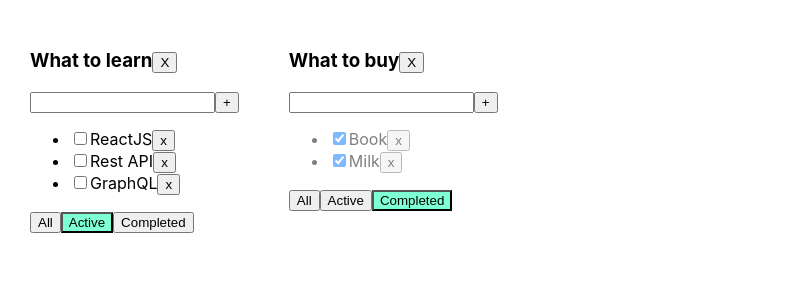
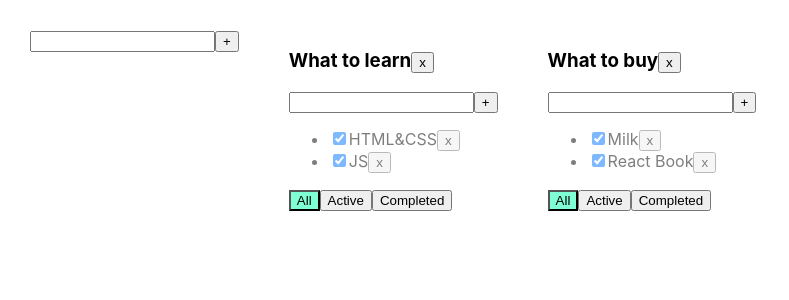
Before and after one commit to ivan-kevra/todolist, a React (Create React App) app: page / in a window 1280 px wide. Shown: the top 300 px of the page, without its empty margins (0-789 px from the left). Built offline with nearby package versions, Linux system fonts and the light colour scheme.

Commit message:
6th week

```diff
--- /dev/null
+++ b/src/AddItemForm.tsx
@@ -0,0 +1,40 @@
+import React, {ChangeEvent, KeyboardEvent, useState} from "react";
+
+type AddItemFormPropsType = {
+    addItem: (title: string) => void
+    id: string
+}
+
+export const AddItemForm = (props: AddItemFormPropsType) => {
+    let [title, setTitle] = useState("")
+    let [error, setError] = useState<string | null>(null)
+    const onChangeHandler = (e: ChangeEvent<HTMLInputElement>) => {
+        setTitle(e.currentTarget.value)
+    }
+    const onKeyPressHandler = (e: KeyboardEvent<HTMLInputElement>) => {
+        setError(null);
+        if (e.charCode === 13) {
+            addTask();
+        }
+    }
+    const addTask = () => {
+        let newTitle = title.trim();
+        if (newTitle !== "") {
+            props.addItem(newTitle);
+            setTitle("");
+        } else {
+            setError("Title is required");
+        }
+    }
+    return (
+        <div>
+            <input value={title}
+                   onChange={onChangeHandler}
+                   onKeyPress={onKeyPressHandler}
+                   className={error ? "error" : ""}
+            />
+            <button onClick={addTask}>+</button>
+            {error && <div className="error-message">{error}</div>}
+        </div>)
+
+}
--- a/src/App.tsx
+++ b/src/App.tsx
@@ -1,94 +1,139 @@
 import React, {useState} from 'react';
 import './App.css';
-import {Todolist} from './Todolist';
+import {TaskType, Todolist} from './Todolist';
 import {v1} from 'uuid';
+import {AddItemForm} from "./AddItemForm";
 
 export type FilterValuesType = "all" | "active" | "completed";
+type TodolistType = {
+    id: string
+    title: string
+    filter: FilterValuesType
+}
 
-type TodolistType = {
-    id: string,
-    title: string,
-    filter: FilterValuesType
+type TasksStateType = {
+    [key: string]: Array<TaskType>
 }
 
 
 function App() {
+    let todolistId1 = v1();
+    let todolistId2 = v1();
 
+    let [todoLists, setTodoLists] = useState<Array<TodolistType>>([
+        {id: todolistId1, title: "What to learn", filter: "all"},
+        {id: todolistId2, title: "What to buy", filter: "all"}
+    ])
 
-    function removeTask(id: string, todoListId: string) {
-        let tasks = tasksObj[todoListId]
-        let filteredTasks = tasks.filter(t => t.id != id);
-        tasksObj[todoListId] = filteredTasks;
+    let [tasksObj, setTasksObj] = useState<TasksStateType>({
+        [todolistId1]: [
+            {id: v1(), title: "HTML&CSS", isDone: true},
+            {id: v1(), title: "JS", isDone: true}
+        ],
+        [todolistId2]: [
+            {id: v1(), title: "Milk", isDone: true},
+            {id: v1(), title: "React Book", isDone: true}
+        ]
+    });
 
-        setTasks({...tasksObj});
+    function removeTask(id: string, todolistId: string) {
+        //достанем нужный массив по todolistId:
+        let todolistTasks = tasksObj[todolistId];
+        // перезапишем в этом объекте массив для нужного тудулиста отфилтрованным массивом:
+        tasksObj[todolistId] = todolistTasks.filter(t => t.id != id);
+        // засетаем в стейт копию объекта, чтобы React отреагировал перерисовкой
+        setTasksObj({...tasksObj});
     }
 
-    function addTask(title: string, todoListId: string) {
+    function addTask(title: string, todolistId: string) {
         let task = {id: v1(), title: title, isDone: false};
-        let tasks = tasksObj[todoListId];
-        let newTasks = [task, ...tasks];
-        tasksObj[todoListId] = newTasks;
-        setTasks({...tasksObj});
+        //достанем нужный массив по todolistId:
+        let todolistTasks = tasksObj[todolistId];
+        // перезапишем в этом объекте массив для нужного тудулиста копией, добавив в начало новую таску:
+        tasksObj[todolistId] = [task, ...todolistTasks];
+        // засетаем в стейт копию объекта, чтобы React отреагировал перерисовкой
+        setTasksObj({...tasksObj});
     }
 
-    function changeStatus(taskId: string, isDone: boolean, todoListId: string) {
-        let tasks = tasksObj[todoListId];
-        let task = tasks.find(t => t.id === taskId);
+    function changeStatus(id: string, isDone: boolean, todolistId: string) {
+        //достанем нужный массив по todolistId:
+        let todolistTasks = tasksObj[todolistId];
+        // найдём нужную таску:
+        let task = todolistTasks.find(t => t.id === id);
+        //изменим таску, если она нашлась
         if (task) {
             task.isDone = isDone;
-            setTasks({...tasksObj})
+            // засетаем в стейт копию объекта, чтобы React отреагировал перерисовкой
+            setTasksObj({...tasksObj});
         }
     }
 
+    function changeTaskTitle(id: string, newTitle: string, todolistId: string) {
+        //достанем нужный массив по todolistId:
+        let todolistTasks = tasksObj[todolistId];
+        // найдём нужную таску:
+        let task = todolistTasks.find(t => t.id === id);
+        //изменим таску, если она нашлась
+        if (task) {
+            task.title = newTitle;
+            // засетаем в стейт копию объекта, чтобы React отреагировал перерисовкой
+            setTasksObj({...tasksObj});
+        }
+    }
 
-    function changeFilter(value: FilterValuesType, totoListId: string) {
-        let todoList = todoLists.find(tl => tl.id === totoListId)
-        if (todoList) {
-            todoList.filter = value;
+    function changeFilter(value: FilterValuesType, todolistId: string) {
+        let todolist = todoLists.find(tl => tl.id === todolistId);
+        if (todolist) {
+            todolist.filter = value;
             setTodoLists([...todoLists])
         }
     }
 
-    let todoListId1 = v1();
-    let todoListId2 = v1();
-
-    let [todoLists, setTodoLists] = useState<Array<TodolistType>>([
-        {id: todoListId1, title: 'What to learn', filter: 'active'},
-        {id: todoListId2, title: 'What to buy', filter: 'completed'}
-    ])
-    let removeTodoList = (todoListId: string) => {
-        let filteredTodoList = todoLists.filter(tl => tl.id != todoListId)
-        setTodoLists(filteredTodoList)
-        delete tasksObj[todoListId];
-        setTasks({...tasksObj});
+    function removeTodolist(id: string) {
+        // засунем в стейт список тудулистов, id которых не равны тому, который нужно выкинуть
+        setTodoLists(todoLists.filter(tl => tl.id != id));
+        // удалим таски для этого тудулиста из второго стейта, где мы храним отдельно таски
+        delete tasksObj[id]; // удаляем св-во из объекта... значением которого являлся массив тасок
+        // засетаем в стейт копию объекта, чтобы React отреагировал перерисовкой
+        setTasksObj({...tasksObj});
     }
 
-    let [tasksObj, setTasks] = useState({
-        [todoListId1]: [
-            {id: v1(), title: "HTML&CSS", isDone: true},
-            {id: v1(), title: "JS", isDone: true},
-            {id: v1(), title: "ReactJS", isDone: false},
-            {id: v1(), title: "Rest API", isDone: false},
-            {id: v1(), title: "GraphQL", isDone: false},
-        ],
-        [todoListId2]: [
-            {id: v1(), title: "Book", isDone: true},
-            {id: v1(), title: "Milk", isDone: true},
-        ]
-    })
+    function changeTodoListTitle(id: string, newTitle: string) {
+        const todoList = todoLists.find(tl => tl.id === id);
+        if (todoList) {
+            todoList.title = newTitle;
+            setTodoLists([...todoLists])
+        }
+    }
+
+    function addTodoList(title: string) {
+        let todolist: TodolistType = {
+            id: v1(),
+            filter: 'all',
+            title: title
+        }
+        setTodoLists([todolist, ...todoLists]);
+        setTasksObj({
+            ...tasksObj,
+            [todolist.id]: []
+        })
+    }
 
     return (
         <div className="App">
+            <AddItemForm addItem={addTodoList} id={'ASD'}/>
             {
-                todoLists.map((tl) => {
-                    let tasksForTodolist = tasksObj[tl.id];
+                todoLists.map(tl => {
+                    let allTodolistTasks = tasksObj[tl.id];
+                    let tasksForTodolist = allTodolistTasks;
 
                     if (tl.filter === "active") {
-                        tasksForTodolist = tasksForTodolist.filter(t => t.isDone === false);
+                        tasksForTodolist = allTodolistTasks.filter(t => t.isDone === false);
                     }
                     if (tl.filter === "completed") {
-                        tasksForTodolist = tasksForTodolist.filter(t => t.isDone === true);
+                        tasksForTodolist = allTodolistTasks.filter(t => t.isDone === true);
                     }
+
                     return <Todolist
                         key={tl.id}
                         id={tl.id}
@@ -98,13 +143,16 @@ function App() {
                         changeFilter={changeFilter}
                         addTask={addTask}
                         changeTaskStatus={changeStatus}
+                        changeTaskTitle={changeTaskTitle}
                         filter={tl.filter}
-                        removeTodoList={removeTodoList}
+                        removeTodolist={removeTodolist}
+                        changeTodoListTitle={changeTodoListTitle}
+
                     />
-                })}
+                })
+            }
+
         </div>
-
-
     );
 }
 
--- /dev/null
+++ b/src/EditableSpan.tsx
@@ -0,0 +1,27 @@
+import React, {ChangeEvent, useState} from "react";
+
+type EditableSpanPropsType = {
+    title: string
+    onChange: (newValue: string) => void
+}
+
+export const EditableSpan = (props: EditableSpanPropsType) => {
+    let [editMode, setEditMode] = useState(false);
+    let [title, setTitle] = useState('')
+
+    const activateEditMode = () => {
+        setEditMode(true);
+        setTitle(props.title);
+    }
+    const activateViewMode = () => {
+        setEditMode(false);
+        props.onChange(title);
+    }
+    const onChangeTitleHandler = (e: ChangeEvent<HTMLInputElement>) => setTitle(e.currentTarget.value)
+
+    return (
+        editMode
+            ? <input value={title} onChange={onChangeTitleHandler} onBlur={activateViewMode} autoFocus/>
+            : <span onClick={activateEditMode}>{props.title}</span>
+    )
+}
--- a/src/Todolist.tsx
+++ b/src/Todolist.tsx
@@ -1,7 +1,9 @@
-import React, {ChangeEvent, KeyboardEvent, useState} from 'react';
+import React, {ChangeEvent} from 'react';
 import {FilterValuesType} from './App';
+import {AddItemForm} from "./AddItemForm";
+import {EditableSpan} from "./EditableSpan";
 
-type TaskType = {
+export type TaskType = {
     id: string
     title: string
     isDone: boolean
@@ -11,72 +13,52 @@ type PropsType = {
     id: string
     title: string
     tasks: Array<TaskType>
-    removeTask: (taskId: string, totoListId: string) => void
-    changeFilter: (value: FilterValuesType, totoListId: string) => void
-    addTask: (title: string, totoListId: string) => void
-    changeTaskStatus: (taskId: string, isDone: boolean, totoListId: string) => void
+    removeTask: (taskId: string, todolistId: string) => void
+    changeFilter: (value: FilterValuesType, todolistId: string) => void
+    addTask: (title: string, todolistId: string) => void
+    changeTaskStatus: (id: string, isDone: boolean, todolistId: string) => void
+    changeTaskTitle: (id: string, newTitle: string, todolistId: string) => void
+    changeTodoListTitle:(id: string, newTitle: string) => void
+    removeTodolist: (id: string) => void
     filter: FilterValuesType
-    removeTodoList: (todoListId: string) => void
 }
 
 export function Todolist(props: PropsType) {
-
-    let [title, setTitle] = useState("")
-    let [error, setError] = useState<string | null>(null)
-
-    const addTask = () => {
-        if (title.trim() !== "") {
-            props.addTask(title.trim(), props.id);
-            setTitle("");
-        } else {
-            setError("Title is required");
-        }
-    }
-
-    const onChangeHandler = (e: ChangeEvent<HTMLInputElement>) => {
-        setTitle(e.currentTarget.value)
-    }
-
-    const onKeyPressHandler = (e: KeyboardEvent<HTMLInputElement>) => {
-        setError(null);
-        if (e.charCode === 13) {
-            addTask();
-        }
-    }
-
+    const removeTodolist = () => props.removeTodolist(props.id)
+    const changeTodolistTitle = (newTitle: string) => props.changeTodoListTitle(props.id, newTitle)
     const onAllClickHandler = () => props.changeFilter("all", props.id);
     const onActiveClickHandler = () => props.changeFilter("active", props.id);
     const onCompletedClickHandler = () => props.changeFilter("completed", props.id);
-    const removeTodoList = () => {
-        props.removeTodoList(props.id);
+    const addTask = (title: string) => {
+        props.addTask(title, props.id);
     }
 
     return <div>
-        <h3>{props.title}
-            <button onClick={removeTodoList}>X</button>
+        <h3><EditableSpan
+            title={props.title}
+            onChange={changeTodolistTitle}
+        />
+            <button onClick={removeTodolist}>x</button>
         </h3>
-        <div>
-            <input value={title}
-                   onChange={onChangeHandler}
-                   onKeyPress={onKeyPressHandler}
-                   className={error ? "error" : ""}
-            />
-            <button onClick={addTask}>+</button>
-            {error && <div className="error-message">{error}</div>}
-        </div>
+        <AddItemForm id={props.id} addItem={addTask}/>
         <ul>
             {
                 props.tasks.map(t => {
                     const onClickHandler = () => props.removeTask(t.id, props.id)
-                    const onChangeHandler = (e: ChangeEvent<HTMLInputElement>) => {
-                        props.changeTaskStatus(t.id, e.currentTarget.checked, props.id);
+                    const onChangeStatusHandler = (e: ChangeEvent<HTMLInputElement>) => {
+                        let newIsDoneValue = e.currentTarget.checked;
+                        props.changeTaskStatus(t.id, newIsDoneValue, props.id);
+                    }
+                    const onChangeTitleHandler = (newValue: string) => {
+                        props.changeTaskTitle(t.id, newValue, props.id);
                     }
 
                     return <li key={t.id} className={t.isDone ? "is-done" : ""}>
-                        <input type="checkbox"
-                               onChange={onChangeHandler}
-                               checked={t.isDone}/>
-                        <span>{t.title}</span>
+                        <input type="checkbox" onChange={onChangeStatusHandler} checked={t.isDone}/>
+                        <EditableSpan
+                            title={t.title}
+                            onChange={onChangeTitleHandler}
+                        />
                         <button onClick={onClickHandler}>x</button>
                     </li>
                 })
@@ -94,4 +76,5 @@ export function Todolist(props: PropsType) {
             </button>
         </div>
     </div>
+
 }
```
